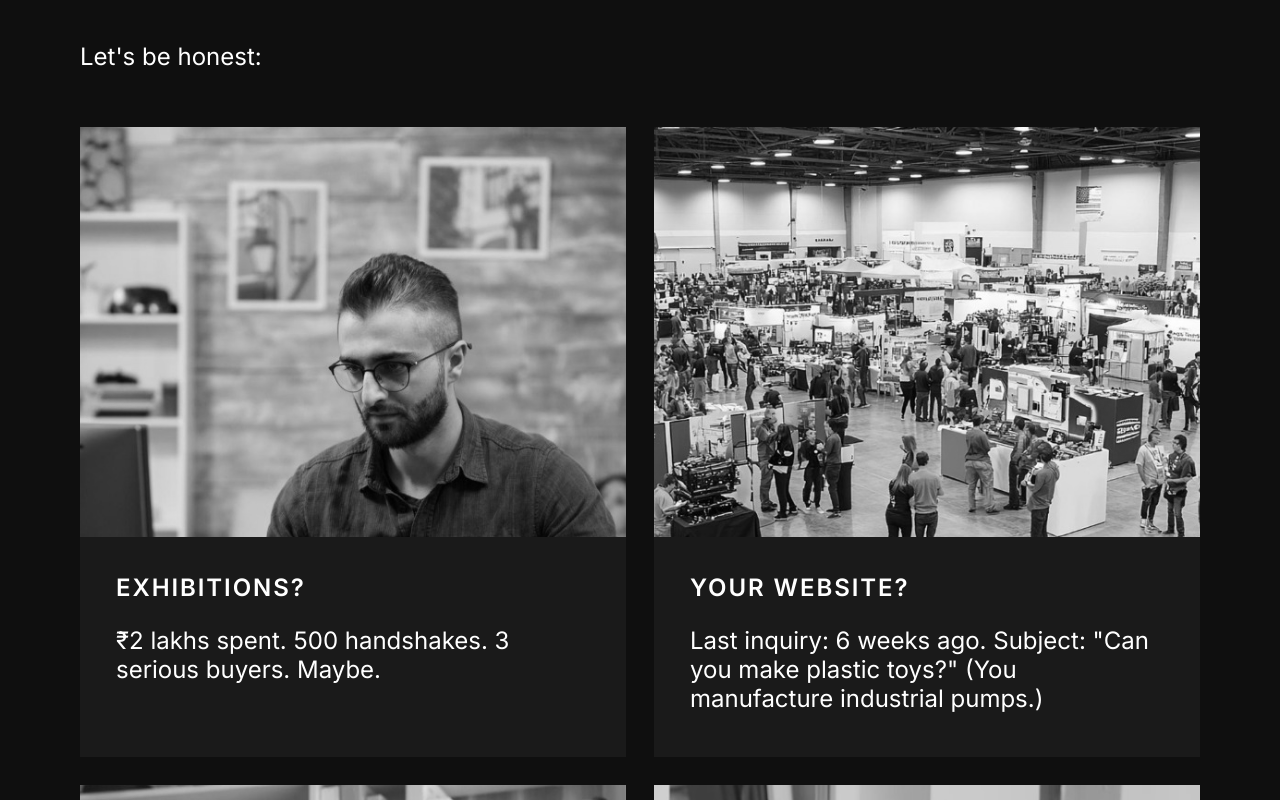
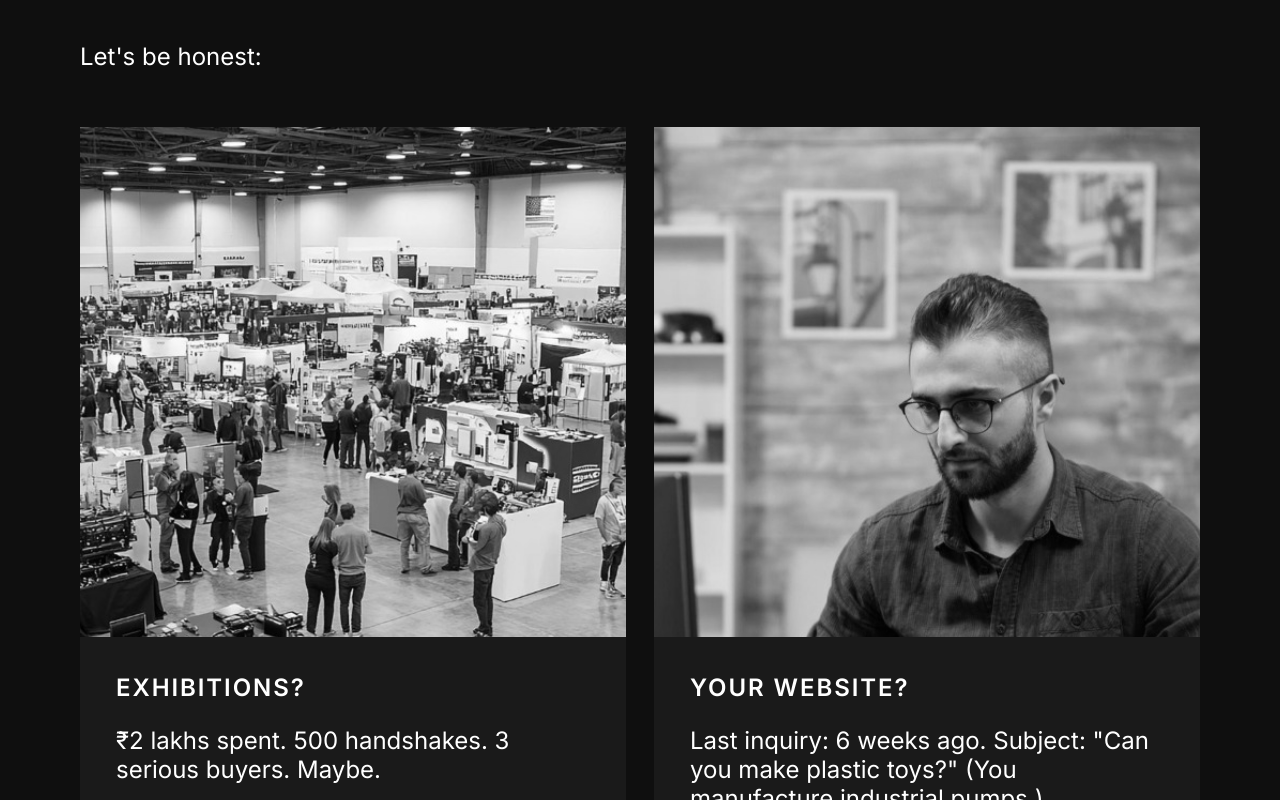
Before and after one commit to Siddhesh140/bns, a React (Vite) app in the folder client/: page / in a window 1280 px wide. Shown: the part 1900-2700 px from the top of the page. Built offline with nearby package versions, Linux system fonts and the light colour scheme.

Commit message:
style: adjust problem card heights and swap images for better layout
- Increased ProblemCard height from 500px/630px to 600px/730px
- Swapped images between 'Exhibitions' and 'Website' cards
- Improved visual balance and content display

```diff
--- a/client/src/components/home/WhatSection.jsx
+++ b/client/src/components/home/WhatSection.jsx
@@ -113,13 +113,13 @@ export default function What() {
                         <div className="md:hidden flex flex-col items-start gap-7 w-full">
                             <ProblemCard
 
-                                image="/images/problem-01.jpg"
+                                image="/images/problem-04.jpg"
                                 title="Exhibitions?"
                                 description="₹2 lakhs spent. 500 handshakes. 3 serious buyers. Maybe."
                             />
                             <ProblemCard
 
-                                image="/images/problem-04.jpg"
+                                image="/images/problem-01.jpg"
                                 title="Your website?"
                                 description='Last inquiry: 6 weeks ago. Subject: "Can you make plastic toys?" (You manufacture industrial pumps.)'
                             />
@@ -142,14 +142,14 @@ export default function What() {
                         <div className="hidden md:flex flex-row items-center gap-7 w-full">
                             <ProblemCard
 
-                                image="/images/problem-01.jpg"
+                                image="/images/problem-04.jpg"
                                 title="Exhibitions?"
                                 description="₹2 lakhs spent. 500 handshakes. 3 serious buyers. Maybe."
                                 className="flex-1"
                             />
                             <ProblemCard
 
-                                image="/images/problem-04.jpg"
+                                image="/images/problem-01.jpg"
                                 title="Your website?"
                                 description='Last inquiry: 6 weeks ago. Subject: "Can you make plastic toys?" (You manufacture industrial pumps.)'
                                 className="flex-1"
--- a/client/src/components/ui/Cards.jsx
+++ b/client/src/components/ui/Cards.jsx
@@ -13,7 +13,7 @@ export const ProblemCard = ({
     description,
     className = ''
 }) => (
-    <div className={`relative flex flex-col justify-end items-start w-full h-[500px] md:h-[630px] ${className}`}>
+    <div className={`relative flex flex-col justify-end items-start w-full h-[600px] md:h-[730px] ${className}`}>
         <img
             src={image}
             alt={title}
```
